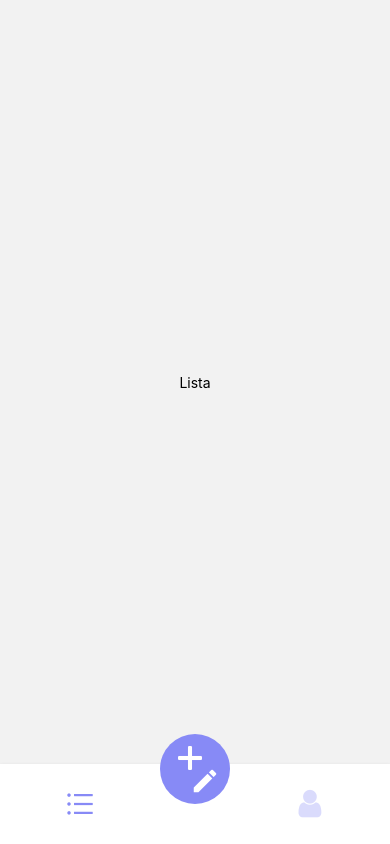
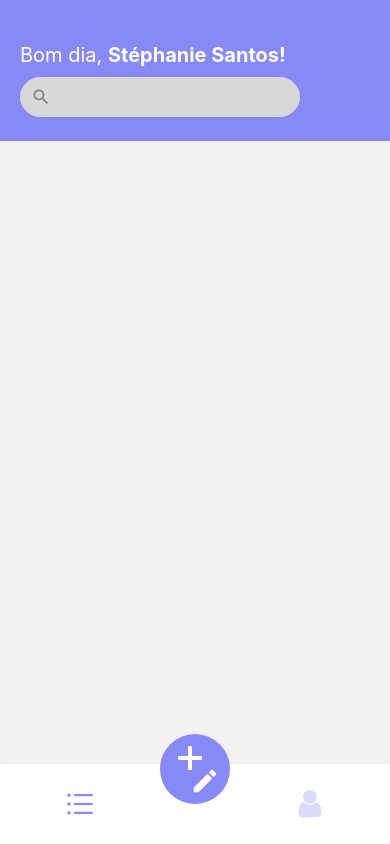
Before and after one commit to SteSantos1/ReactNative-App, a React Native app: screen /BottomRoutes in a window 390 px wide. Built offline with nearby package versions, Linux system fonts and the light colour scheme.

Commit message:
criando o header da lista, adicionando estilos, text e style para header

```diff
--- a/src/pages/list/index.tsx
+++ b/src/pages/list/index.tsx
@@ -1,10 +1,21 @@
 import React from "react";
 import { Text, View } from "react-native";
+import { style } from "./styles";
+import { Input } from "../../componentes/input";
+import { MaterialIcons } from '@expo/vector-icons'
 
 export default function List() {
   return (
-    <View style={{ flex: 1, justifyContent: 'center', alignItems: 'center' }}>
-      <Text>Lista</Text>
+    <View style={style.container}>
+      <View style={style.header}>
+        <Text style={style.greeting}>Bom dia, <Text style={{ fontWeight: 'bold' }}>Stéphanie Santos!</Text></Text>
+        <View style={style.boxInput}>
+          <Input
+            IconLeft={MaterialIcons}
+            IconLeftName="search"
+          />
+        </View>
+      </View>
     </View>
   )
 }
--- a/src/pages/list/styles.ts
+++ b/src/pages/list/styles.ts
@@ -1,6 +1,25 @@
 import { StyleSheet, Dimensions } from "react-native";
-import { themas } from "../global/themas";
+import { themas } from "../../global/themas"
 
 export const style = StyleSheet.create({
-
+    container: {
+        flex: 1,
+        alignItems: 'center',
+        //backgroundColor: 'red'
+    },
+    header: {
+        width: '100%',
+        height: Dimensions.get('window').height/6,
+        backgroundColor: themas.colors.primary,
+        paddingHorizontal: 20,
+        justifyContent: 'center'
+    },
+    greeting: {
+        fontSize: 20,
+        color: '#FFF',
+        marginTop: 20
+    },
+    boxInput: {
+        width: '80%'
+    }
 })
```
